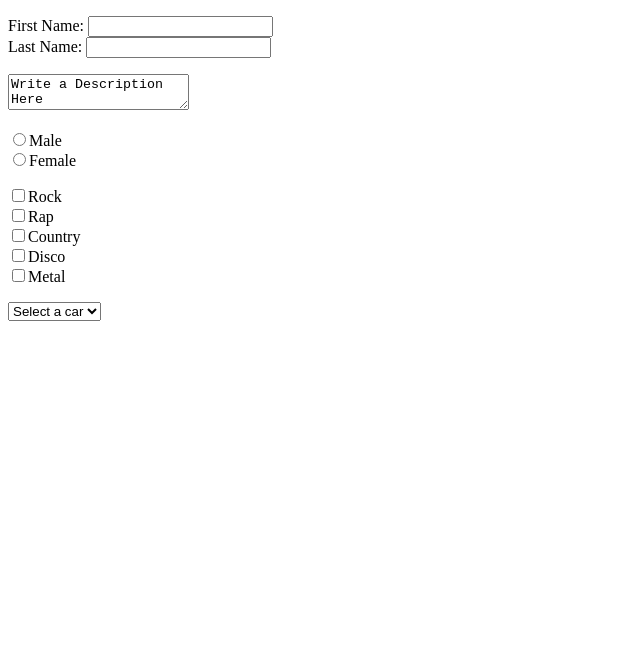
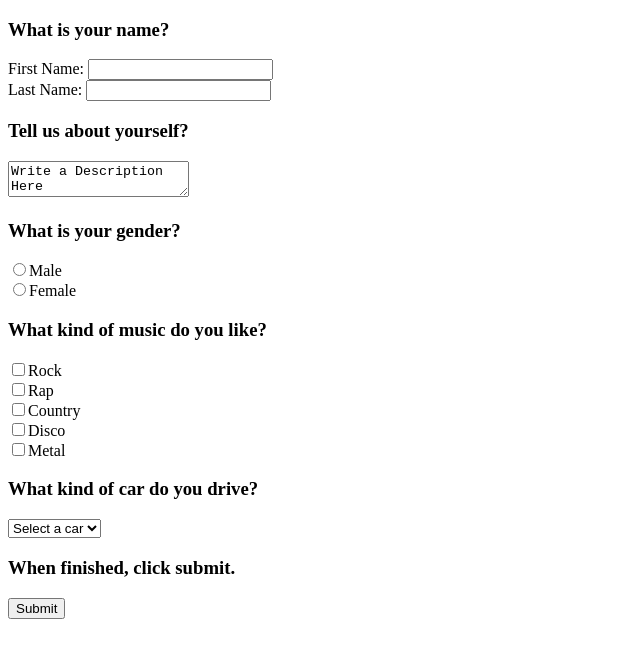
Before and after one commit to Bkling/HtmlCssPractice1, a plain HTML site: page web/index.html in a window 1280 px wide. Shown: the whole page, without its empty margins (0-640 px from the left). Drawn offline with Linux system fonts and the light colour scheme.

Commit message:
Made the main layout. Now I need to add the CSS.

```diff
--- a/web/index.html
+++ b/web/index.html
@@ -11,20 +11,24 @@ and open the template in the editor.
     <body>
         <div>
             <form>
+                <h3>What is your name?</h3>
                 <p id="name">
                     First Name: <input type="text"><br>
                     Last Name: <input type="text">
                 </p>
 
+                <h3>Tell us about yourself?</h3>
                 <p id="desc">
                     <textarea>Write a Description Here</textarea>
                 </p>
 
+                <h3>What is your gender?</h3>
                 <p id="gender">
                     <input type="radio">Male<br>
                     <input type="radio">Female
                 </p>
 
+                <h3>What kind of music do you like?</h3>
                 <p id="music">
                     <input type="checkbox">Rock<br>
                     <input type="checkbox">Rap<br>
@@ -33,6 +37,7 @@ and open the template in the editor.
                     <input type="checkbox">Metal<br>
                 </p>
 
+                <h3>What kind of car do you drive?</h3>
                 <p id="car">
                     <select>
                         <option>Select a car</option>
@@ -43,6 +48,9 @@ and open the template in the editor.
                         <option>GMC</option>
                     </select>
                 </p>
+
+                <h3>When finished, click submit.</h3>
+                <input type="submit">
             </form>
         </div>
     </body>
```
